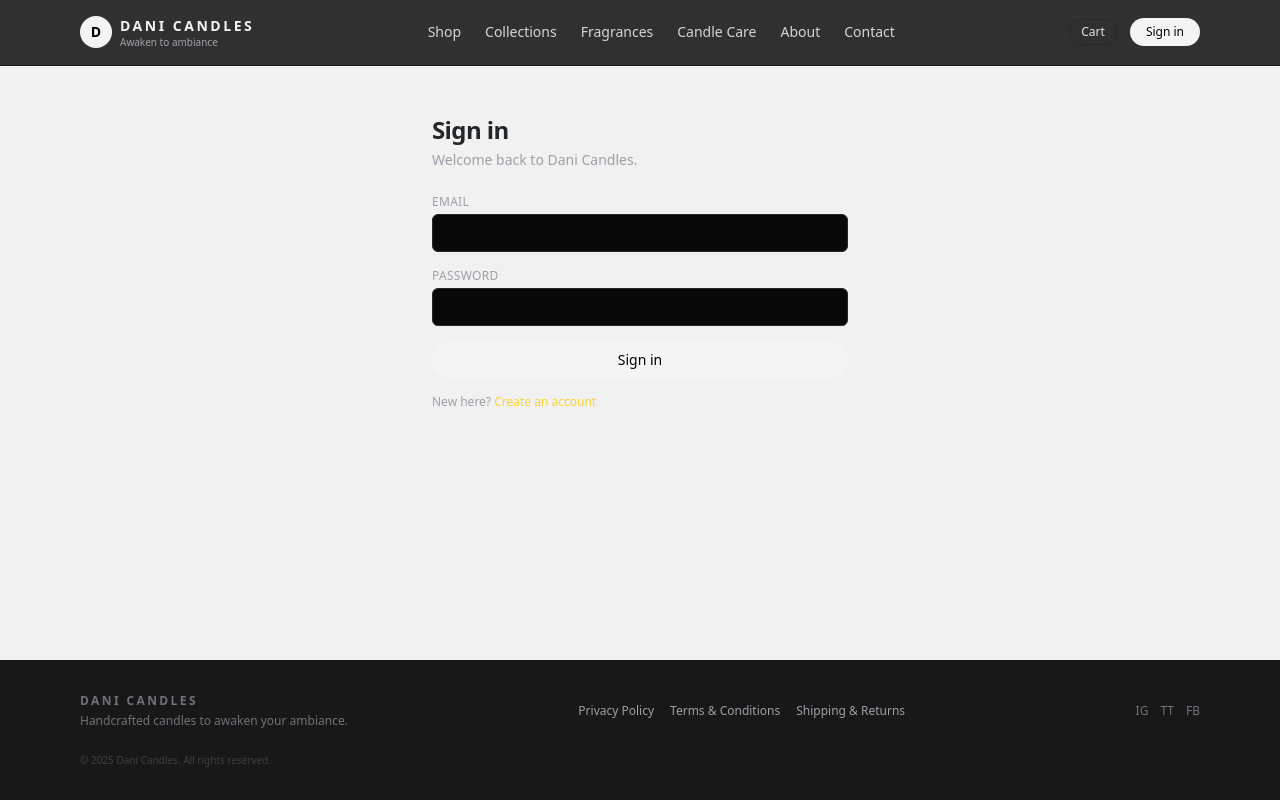
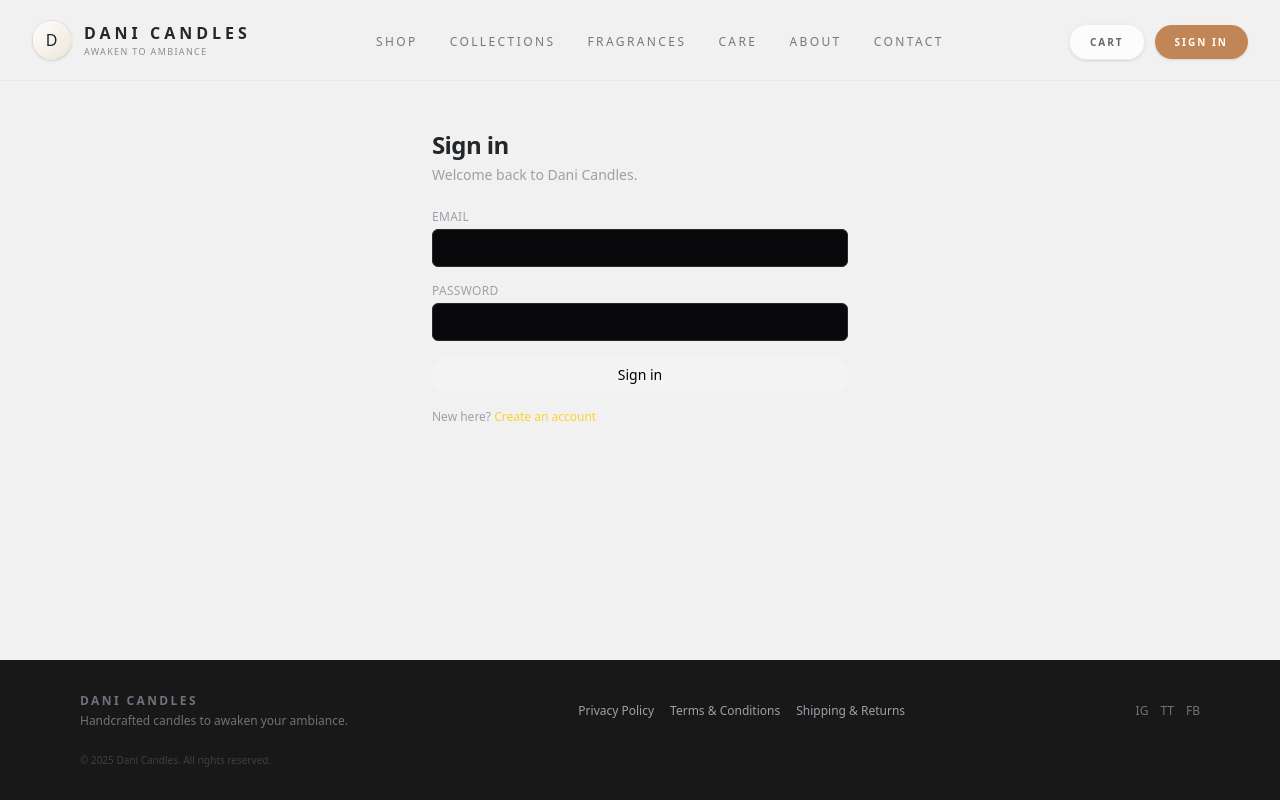
Before and after one commit to XLuisDX/dani_candles, a Next.js app: page /auth/login in a window 1280 px wide. Built offline with nearby package versions, Linux system fonts and the light colour scheme; no server answers.

Commit message:
header update

```diff
--- a/package.json
+++ b/package.json
@@ -12,6 +12,7 @@
     "@react-email/components": "^1.0.1",
     "@stripe/stripe-js": "^8.5.2",
     "@supabase/supabase-js": "^2.84.0",
+    "framer-motion": "^12.23.26",
     "next": "16.0.3",
     "react": "19.2.0",
     "react-dom": "19.2.0",
--- a/src/components/layout/Header.tsx
+++ b/src/components/layout/Header.tsx
@@ -2,6 +2,7 @@
 
 import Link from "next/link";
 import { useEffect, useState } from "react";
+import { motion } from "framer-motion";
 import { supabase } from "@/lib/supabaseClient";
 import { isAdminEmail } from "@/lib/isAdmin";
 
@@ -48,89 +49,145 @@ export function Header() {
   };
 
   return (
-    <header className="border-b border-zinc-900 bg-black/80 backdrop-blur">
-      <div className="mx-auto flex max-w-6xl items-center justify-between px-4 py-4">
-        <Link href="/" className="flex items-center gap-2">
-          <div className="flex h-8 w-8 items-center justify-center rounded-full bg-zinc-100 text-sm font-bold text-black">
+    <motion.header
+      initial={{ y: -100, opacity: 0 }}
+      animate={{ y: 0, opacity: 1 }}
+      transition={{ duration: 0.6, ease: [0.22, 1, 0.36, 1] }}
+      className="sticky top-0 z-50 border-b border-dc-ink/5 bg-dc-cream/90 backdrop-blur-xl"
+    >
+      <div className="mx-auto flex max-w-7xl items-center justify-between px-6 py-5 lg:px-8">
+        <Link href="/" className="group flex items-center gap-3">
+          <motion.div
+            whileHover={{ scale: 1.05, rotate: 5 }}
+            transition={{ type: "spring", stiffness: 400, damping: 17 }}
+            className="relative grid h-10 w-10 place-items-center overflow-hidden rounded-full border border-dc-ink/8 bg-gradient-to-br from-white to-dc-sand/30 shadow-sm"
+          >
+            <span className="font-display text-base font-medium tracking-wider text-dc-ink">
               D
-          </div>
-          <div className="flex flex-col leading-tight">
-            <span className="text-sm font-semibold tracking-[0.18em] text-zinc-100 uppercase">
-              Dani Candles
             </span>
-            <span className="text-[10px] text-zinc-400">
-              Awaken to ambiance
+          </motion.div>
+
+          <div className="flex flex-col">
+            <span className="font-display text-base font-semibold tracking-[0.25em] text-dc-ink">
+              DANI CANDLES
+            </span>
+            <span className="text-[9px] font-light tracking-[0.15em] text-dc-ink/50">
+              AWAKEN TO AMBIANCE
             </span>
           </div>
         </Link>
 
-        <nav className="hidden items-center gap-6 text-sm text-zinc-300 md:flex">
-          <Link href="/shop" className="hover:text-amber-300">
-            Shop
+        <nav className="hidden items-center gap-8 md:flex">
+          {[
+            "shop",
+            "collections",
+            "fragrances",
+            "candle-care",
+            "about",
+            "contact",
+          ].map((item, index) => (
+            <motion.div
+              key={item}
+              initial={{ opacity: 0, y: -20 }}
+              animate={{ opacity: 1, y: 0 }}
+              transition={{ delay: 0.1 + index * 0.05, duration: 0.5 }}
+            >
+              <Link
+                href={`/${item}`}
+                className="relative text-xs font-medium tracking-[0.2em] text-dc-ink/60 transition-colors duration-200 hover:text-dc-caramel"
+              >
+                <motion.span
+                  whileHover={{ y: -2 }}
+                  transition={{ type: "spring", stiffness: 300, damping: 20 }}
+                  className="inline-block"
+                >
+                  {item === "candle-care" ? "CARE" : item.toUpperCase()}
+                </motion.span>
               </Link>
-          <Link href="/collections" className="hover:text-amber-300">
-            Collections
-          </Link>
-          <Link href="/fragrances" className="hover:text-amber-300">
-            Fragrances
-          </Link>
-          <Link href="/candle-care" className="hover:text-amber-300">
-            Candle Care
-          </Link>
-          <Link href="/about" className="hover:text-amber-300">
-            About
-          </Link>
-          <Link href="/contact" className="hover:text-amber-300">
-            Contact
-          </Link>
+            </motion.div>
+          ))}
         </nav>
 
-        <div className="flex items-center gap-3 text-sm">
+        <motion.div
+          initial={{ opacity: 0, x: 20 }}
+          animate={{ opacity: 1, x: 0 }}
+          transition={{ delay: 0.3, duration: 0.5 }}
+          className="flex items-center gap-2.5"
+        >
+          <motion.div whileHover={{ scale: 1.05 }} whileTap={{ scale: 0.95 }}>
             <Link
               href="/cart"
-            className="rounded-full border border-zinc-800 px-3 py-1 text-xs text-zinc-200 hover:border-amber-400 hover:text-amber-300"
+              className="rounded-full border border-dc-ink/8 bg-white/80 px-5 py-2.5 text-[10px] font-semibold tracking-[0.2em] text-dc-ink/70 shadow-sm transition-all duration-200 hover:border-dc-ink/15 hover:bg-white hover:text-dc-ink hover:shadow"
             >
-            Cart
+              CART
             </Link>
+          </motion.div>
 
           {isAdmin && (
+            <motion.div
+              initial={{ scale: 0, opacity: 0 }}
+              animate={{ scale: 1, opacity: 1 }}
+              transition={{ type: "spring", stiffness: 300, damping: 20 }}
+              whileHover={{ scale: 1.05 }}
+              whileTap={{ scale: 0.95 }}
+            >
               <Link
                 href="/admin"
-              className="text-xs text-amber-300 hover:text-amber-200"
+                className="rounded-full border border-dc-caramel/20 bg-dc-sand/50 px-4 py-2.5 text-[10px] font-semibold tracking-[0.2em] text-dc-clay shadow-sm transition-all duration-200 hover:border-dc-caramel/30 hover:bg-dc-sand/70"
               >
-              Admin
+                ADMIN
               </Link>
+            </motion.div>
           )}
 
           {!checkingSession && (
-            <>
+            <motion.div
+              initial={{ scale: 0, opacity: 0 }}
+              animate={{ scale: 1, opacity: 1 }}
+              transition={{ type: "spring", stiffness: 300, damping: 20 }}
+            >
               {!isLoggedIn ? (
+                <motion.div
+                  whileHover={{ scale: 1.05 }}
+                  whileTap={{ scale: 0.95 }}
+                >
                   <Link
                     href="/auth/login"
-                  className="rounded-full bg-zinc-100 px-4 py-1.5 text-xs font-medium text-black hover:bg-amber-300"
+                    className="rounded-full bg-dc-caramel px-5 py-2.5 text-[10px] font-semibold tracking-[0.2em] text-white shadow-sm transition-all duration-200 hover:bg-dc-clay hover:shadow"
                   >
-                  Sign in
+                    SIGN IN
                   </Link>
+                </motion.div>
               ) : (
                 <div className="flex items-center gap-2">
+                  <motion.div
+                    whileHover={{ scale: 1.05 }}
+                    whileTap={{ scale: 0.95 }}
+                  >
                     <Link
                       href="/account"
-                    className="text-xs text-zinc-300 hover:text-amber-300"
+                      className="rounded-full px-4 py-2.5 text-[10px] font-semibold tracking-[0.2em] text-dc-ink/60 transition-colors duration-200 hover:text-dc-caramel"
                     >
-                    My account
+                      ACCOUNT
                     </Link>
+                  </motion.div>
+                  <motion.div
+                    whileHover={{ scale: 1.05 }}
+                    whileTap={{ scale: 0.95 }}
+                  >
                     <button
                       onClick={handleLogout}
-                    className="rounded-full border border-zinc-700 px-3 py-1 text-xs text-zinc-300 hover:border-amber-400 hover:text-amber-300"
+                      className="rounded-full border border-dc-ink/8 bg-white/80 px-5 py-2.5 text-[10px] font-semibold tracking-[0.2em] text-dc-ink/70 shadow-sm transition-all duration-200 hover:border-dc-ink/15 hover:bg-white hover:text-dc-ink hover:shadow"
                     >
-                    Logout
+                      LOGOUT
                     </button>
+                  </motion.div>
                 </div>
               )}
-            </>
+            </motion.div>
           )}
+        </motion.div>
       </div>
-      </div>
-    </header>
+    </motion.header>
   );
 }
```
Also changed, not shown: 1 other file (tests, documents, lock files or other folders). Lines whose indentation alone changed are shown as unchanged.
